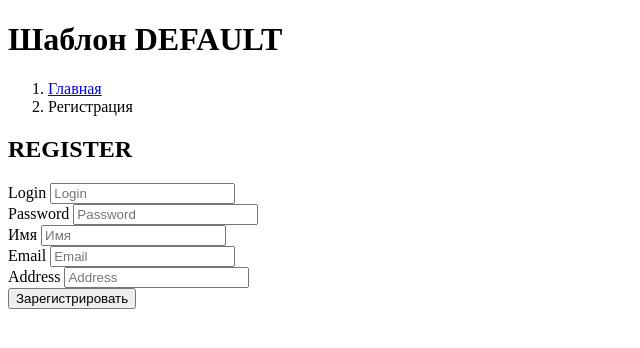
After one commit to danyylnartov/web-shop, a PHP site: template app/views/User/signup.php in a window 1280 px wide. The commit adds this page. Shown: the top 348 px of the page, without its empty margins (0-640 px from the left). Run offline with PHP 8.4, Linux system fonts and the light colour scheme; the template is opened without the code that fills it, so the values that code supplies are empty; some libraries are stand-ins or nearby versions.

Commit message:
40 lesson, Registration

```diff
--- /dev/null
+++ b/app/views/User/signup.php
@@ -0,0 +1,55 @@
+<!--start-breadcrumbs-->
+<div class="breadcrumbs">
+	<div class="container">
+		<div class="breadcrumbs-main">
+			<ol class="breadcrumb">
+				<li><a href="<?= PATH ?>">Главная</a></li>
+				<li>Регистрация</li>
+			</ol>
+		</div>
+	</div>
+</div>
+<!--end-breadcrumbs-->
+<!--prdt-starts-->
+<div class="prdt">
+	<div class="container">
+		<div class="prdt-top">
+			<div class="col-md-12">
+				<div class="product-one signup">
+					<div class="register-top heading">
+						<h2>REGISTER</h2>
+					</div>
+
+					<div class="register-main">
+						<div class="col-md-6 account-left">
+							<form method="post" action="user/signup" id="signup" role="form">
+								<div class="form-group">
+									<label for="login">Login</label>
+									<input type="text" name="login" class="form-control" id="login" placeholder="Login">
+								</div>
+								<div class="form-group">
+									<label for="pasword">Password</label>
+									<input type="password" name="password" class="form-control" id="pasword" placeholder="Password">
+								</div>
+								<div class="form-group">
+									<label for="name">Имя</label>
+									<input type="text" name="name" class="form-control" id="name" placeholder="Имя">
+								</div>
+								<div class="form-group">
+									<label for="email">Email</label>
+									<input type="email" name="email" class="form-control" id="email" placeholder="Email">
+								</div>
+								<div class="form-group">
+									<label for="address">Address</label>
+									<input type="text" name="address" class="form-control" id="address" placeholder="Address">
+								</div>
+								<button type="submit" class="btn btn-default">Зарегистрировать</button>
+							</form>
+						</div>
+					</div>
+				</div>
+			</div>
+		</div>
+	</div>
+</div>
+<!--product-end-->
```
Also changed, not shown: app/controllers/UserController.php (added, +30 -0 lines), app/models/User.php (added, +17 -0 lines), app/views/layouts/watches.php (+12 -8 lines), public/css/style.css (+8 -1 lines), webShop/core/base/Model.php (+8 -0 lines), app/views/User/login.php (added).
